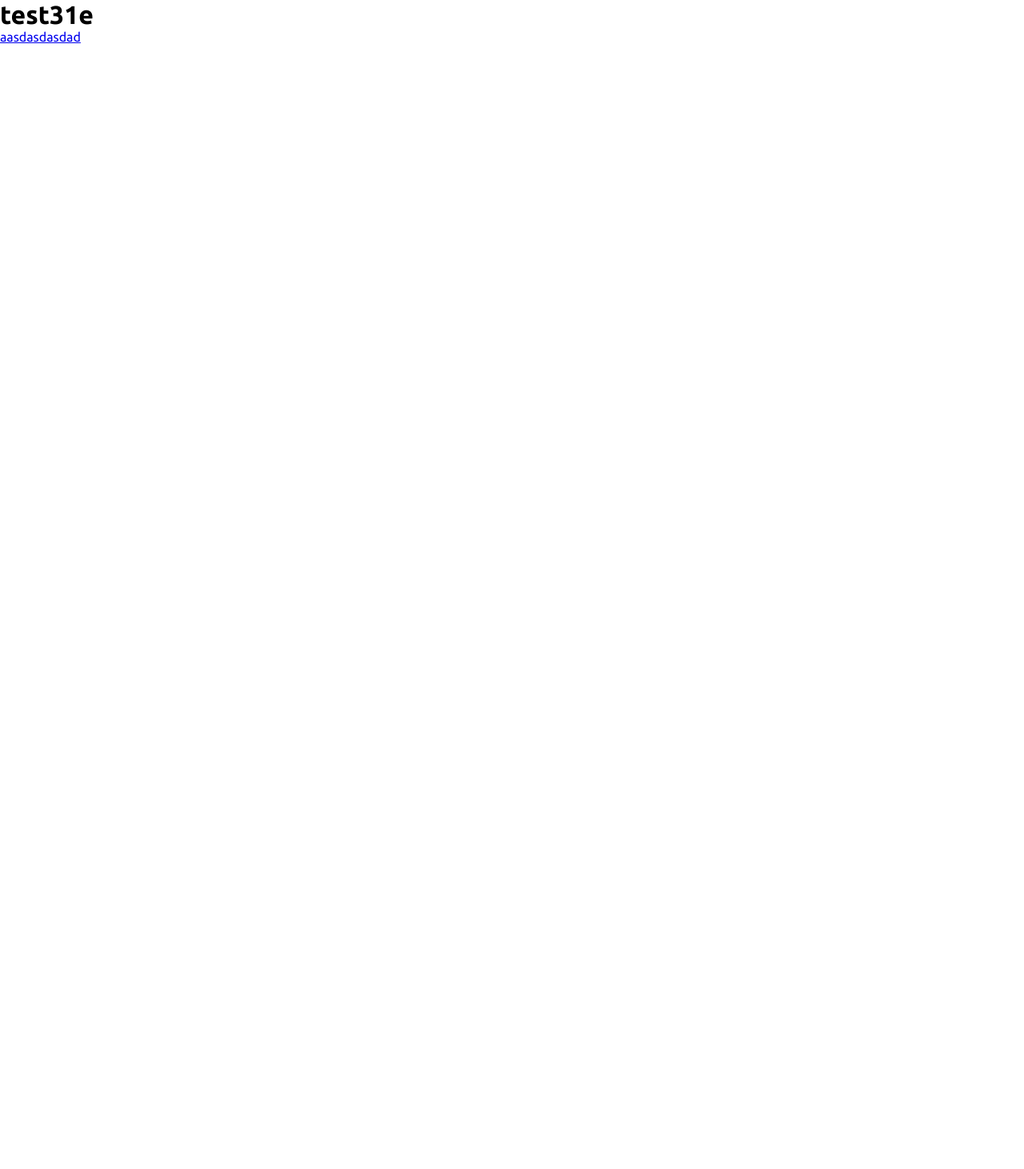
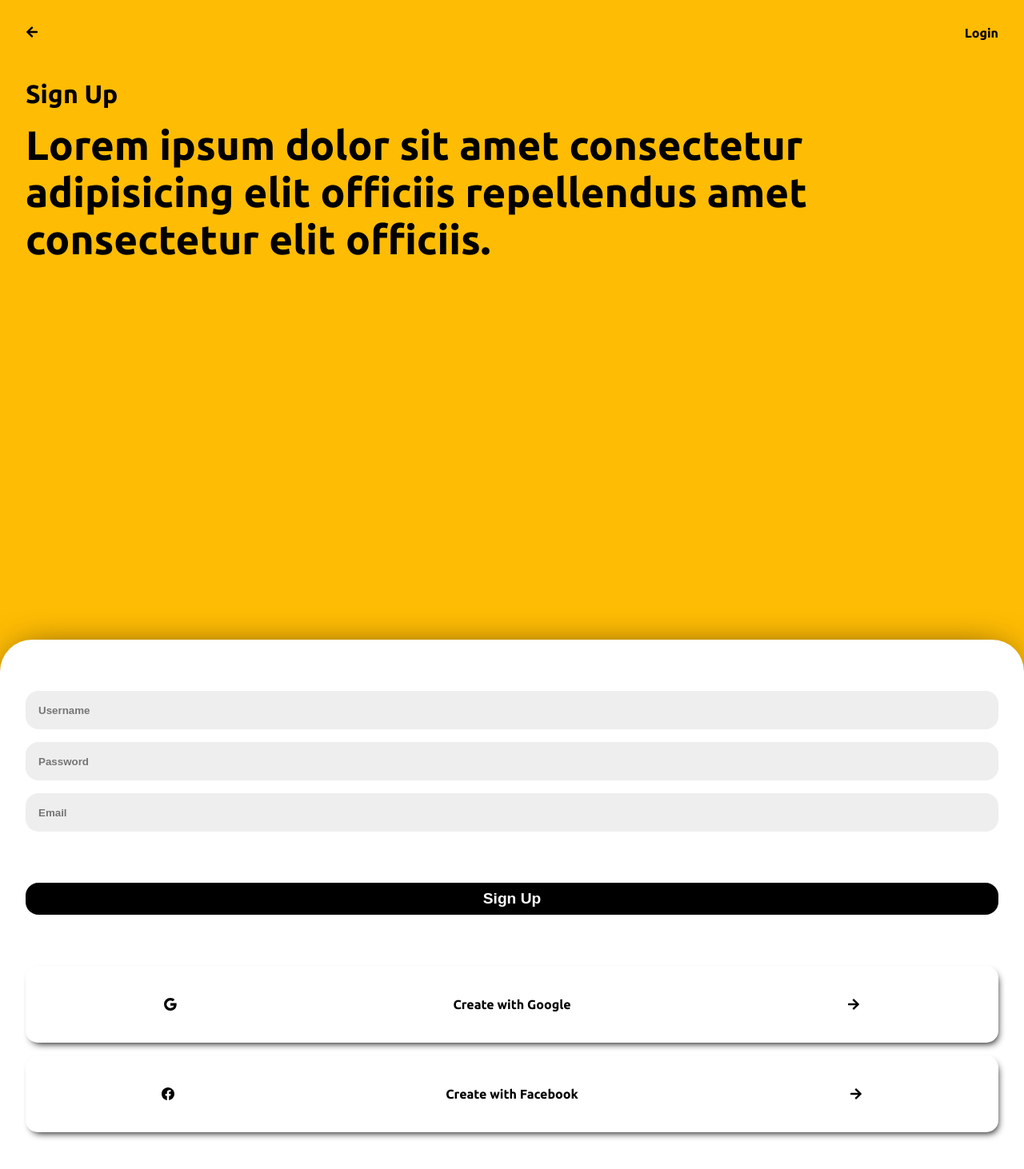
Before and after one commit to Cauabc/deeps-LoginScreen, a React (Vite) app: page /signup in a window 1280 px wide. Shown: the top 1462 px of the page at 80% size. Before the commit the page ends 800 px from the top, so only its background shows below. Built offline with nearby package versions, Linux system fonts and the light colour scheme.

Commit message:
SignUp Page added

```diff
--- a/src/pages/SignUp/SignUp.jsx
+++ b/src/pages/SignUp/SignUp.jsx
@@ -1,13 +1,40 @@
 import React from 'react'
+import * as C from './styles'
 import { Link } from 'react-router-dom'
+import Input from '../../components/Input/Input'
+import { FaArrowLeft, FaArrowRight } from 'react-icons/fa'
+import { BsGoogle, BsFacebook } from 'react-icons/bs'
 
 export default function SignUp() {
   return (
-    <div>
-      <h1>test31e</h1>
-      <Link to={"/"}>
-        aasdasdasdad
-      </Link>
-    </div>
+    <C.Container>
+      <C.Header>
+        <C.HeaderNav>
+          <Link to={"/"}>
+            <FaArrowLeft/>
+          </Link>
+          <p><Link to={"/signin"}>Login</Link>
+          </p>
+        </C.HeaderNav>
+        <h1>Sign Up</h1>
+        <span>Lorem ipsum dolor sit amet consectetur adipisicing elit officiis repellendus amet consectetur elit officiis.</span>
+      </C.Header>
+      <C.FormArea>
+        <Input type="text" name="username" id="username" placeholder="Username"/>
+        <Input type="password" name="password" id="password" placeholder="Password"/>
+        <Input type="email" name="email" id="email" placeholder="Email"/>
+        <C.Button>Sign Up</C.Button>
+        <C.OtherLogins>
+            <BsGoogle/>
+            <p>Create with Google</p>
+            <FaArrowRight/>
+        </C.OtherLogins>
+        <C.OtherLogins>
+            <BsFacebook/>
+            <p>Create with Facebook</p>
+            <FaArrowRight/>
+        </C.OtherLogins>
+      </C.FormArea>
+    </C.Container>
   )
 }
--- /dev/null
+++ b/src/pages/SignUp/styles.jsx
@@ -0,0 +1,95 @@
+import styled from 'styled-components'
+
+export const Container = styled.div`
+    display: flex;
+    flex-direction: column;
+    background-color: #ffbc04;
+    padding-top: 2rem;
+`
+
+export const Header = styled.header`
+    height: 60vw;
+    width: 100vw;
+    padding-left: 2rem;
+    padding-right: 2rem;
+
+    a{
+        text-decoration: none;
+        color: #000;
+    }
+
+    h1{
+        margin-top: 3rem;
+        margin-bottom: 1rem;
+    }
+
+    span{
+        font-weight: bold;
+        font-size: 4vw;
+        width: 100%;
+    }
+`
+
+export const HeaderNav = styled.nav`
+    display: flex;
+    width: 100%;
+    justify-content: space-between;
+
+    p{
+        font-weight: bold;
+    }
+`
+
+export const FormArea = styled.div`
+    border-radius: 40px 40px 0 0;
+    height: 85vh;
+    width: 100vw;
+    background-color: #fff;
+    box-shadow: 0px 0px 50px -20px #000;
+    display: flex;
+    flex-direction: column;
+    padding: 4rem 2rem;
+
+    span{
+        text-align: end;
+        cursor: pointer;
+
+        &:hover{
+            color: #ffbc04;
+        }
+    }
+`
+
+export const Button = styled.button`
+    width: 100%;
+    border: 0;
+    border-radius: 16px;
+    background-color: #000;
+    color: #fff;
+    font-weight: bold;
+    font-size: 1.2rem;
+    height: 5rem;
+    margin-top: 3rem;
+    margin-bottom: 3rem;
+
+    &:hover{
+        color: #000;
+        background-color: #ffbc04;
+    }
+`
+
+export const OtherLogins = styled.div`
+    width: 100%;
+    height: 15vw;
+    border-radius: 15px;
+    box-shadow: 3px 5px 10px -4px;
+    display: flex;
+    align-items: center;
+    margin-top: 1rem;
+    justify-content: space-around;
+    cursor: pointer;
+
+    p{
+        font-weight: bold;
+    }
+`
```
